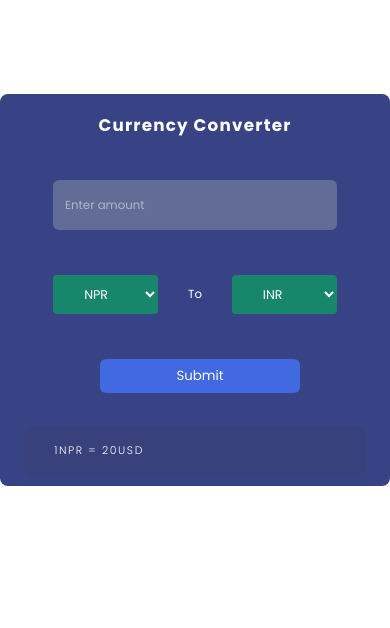
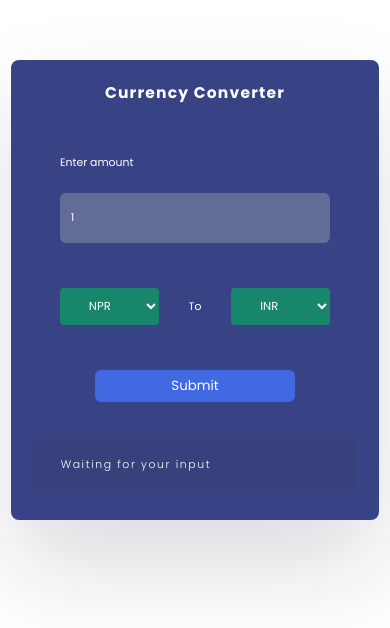
Before and after one commit to Aadithapa456/currency-converter, a plain HTML site: page index.html in a window 390 px wide. Shown: the part 132-760 px from the top of the page. Drawn offline with Linux system fonts and the light colour scheme; files that its build step writes are made by us from their sources.

Commit message:
Increased card size and fixed some bugs

```diff
--- a/assets/css/style.css
+++ b/assets/css/style.css
@@ -37,16 +37,15 @@ body {
 }
 .flex {
    display: flex;
-   align-items: center;
 }
 .currency-card-container {
    background-color: rgb(56, 67, 133);
-   /* width: 450px; */
-   /* height: 400px; */
    color: var(--text-color);
    padding: 1.2rem 2.8rem;
    font-size: 1.4rem;
    border-radius: 8px;
+   box-shadow: rgba(17, 12, 46, 0.15) 0px 48px 100px 0px;
+   line-height: 4rem;
 }
 .currency-card-container .title {
    font-size: 2rem;
@@ -63,6 +62,9 @@ form {
    gap: 15px;
    margin-top: 15px;
    margin-bottom: 15px;
+}
+form label {
+   text-align: left;
 }
 form input {
    height: 50px;
@@ -108,9 +110,9 @@ select:focus {
    border: none;
 }
 .submit-btn {
-   max-width: 67%;
-   margin: auto;
    margin-top: 12px;
+   display: flex;
+   justify-content: center;
 }
 button {
    padding: 0.8rem 1.6rem;
@@ -128,16 +130,17 @@ button:hover {
 .converted-currency {
    background-color: rgba(58, 62, 110, 0.37);
    padding: 2rem 3.6rem;
-   font-size: 1.3rem;
+   font-size: 1.4rem;
    letter-spacing: 1.6px;
    border-radius: 10px;
-   font-weight: 350;
+   font-weight: 390;
+   margin: 2rem 0;
 }
-@media only screen and (max-width: 550px){
-   html{
-      font-size: 52.5%;
+@media only screen and (max-width: 550px) {
+   html {
+      font-size: 48.5%;
    }
-   body{
+   body {
       height: 100vh;
    }
 }
--- a/index.html
+++ b/index.html
@@ -9,7 +9,7 @@
     <link
         href="https://fonts.googleapis.com/css2?family=Poppins:ital,wght@0,100;0,200;0,300;0,400;0,500;0,600;0,700;0,800;0,900;1,100;1,200;1,300;1,400;1,500;1,600;1,700;1,800;1,900&display=swap"
         rel="stylesheet">
-    <link rel="stylesheet" href="style.css">
+    <link rel="stylesheet" href="assets/css/style.css">
     <title>Document</title>
 </head>
 
@@ -20,6 +20,7 @@
         </div>
         <div class="currency-input">
             <form class="flex">
+                <label for="user-input">Enter amount</label>
                 <input type="number" name="currency" placeholder="Enter amount" id="user-input">
                 <div class="dropdown-area">
                     <select id="current-currency">
@@ -41,7 +42,7 @@
         </div>
         <div class="converted-currency">
             <div class="result">
-                1NPR = 20USD
+                Waiting for your input
             </div>
         </div>
     </div>
--- a/script.js
+++ b/script.js
@@ -167,39 +167,49 @@ async function fetchCurrencyData() {
          url + `${apiKey}/latest/${currentCurrency.value}`
       );
       const data = await response.json();
-      //   console.log(result);
       showConvertedCurrency(data);
    } catch (error) {
       console.error(error);
    }
 }
-function currencyList(country_list) {
-   for (let i = 0; i <options.length; i++) {
-      for (const currency_code in country_list) {
-         let optionTag = `<option value= "${currency_code}">${currency_code}</option>`;
-         options[i].insertAdjacentHTML("beforeend", optionTag);
-      }
-   }
-}
-function checkCurrentCurrencySelection(){
-   for (let i = 0; i <options.length; i++) {
-   }
-}
+// DOM Elements
 let options = document.querySelectorAll("select");
 let submitBtn = document.querySelector("#submit");
 let inputAmount = document.querySelector("#user-input");
 let currentCurrency = document.querySelector("#current-currency");
 let requiredCurrency = document.querySelector("#required-currency");
 let requiredCurrencyVal;
+//Default Input value
 let result = document.querySelector(".result");
+inputAmount.value = "1";
+function currencyList(country_list) {
+   for (let i = 0; i < options.length; i++) {
+      for (const currency_code in country_list) {
+         let optionTag = `<option value= "${currency_code}">${currency_code}</option>`;
+         options[i].insertAdjacentHTML("beforeend", optionTag); //Adds the country code in the select drop-down
+      }
+   }
+}
 submitBtn.addEventListener("click", () => {
    fetchCurrencyData();
+});
+inputAmount.addEventListener("keydown", (event) => {
+   if (event.key == "Enter") {
+      fetchCurrencyData();
+      event.preventDefault();
+   }
 });
 function showConvertedCurrency(data) {
    requiredCurrencyVal = requiredCurrency.value;
    let conversionRate = data.conversion_rates[requiredCurrencyVal].toFixed(2);
    let convertedValue = (conversionRate * inputAmount.value).toFixed(2);
-   console.log(requiredCurrencyVal);
-   result.innerHTML = `${inputAmount.value} ${currentCurrency.value} = ${convertedValue} ${requiredCurrency.value}`;
+   if (options[0].value == options[1].value) {
+      let nextIndex = (options[1].selectedIndex + 1) % options.length; // Moves the selected drop-down item by 1
+      options[1].selectedIndex = nextIndex;
+      result.innerHTML = `You chose the same Currency`;
+      console.log("WTF");
+   } else {
+      result.innerHTML = `${inputAmount.value} ${currentCurrency.value} = ${convertedValue} ${requiredCurrency.value}`;
+   }
 }
 currencyList(country_list);
```
